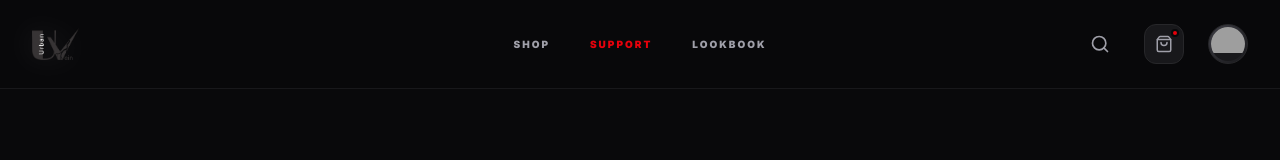
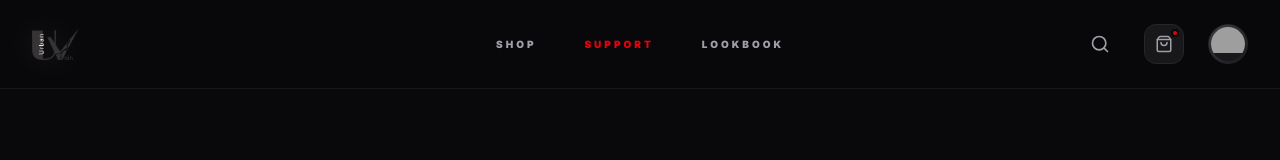
Before and after one commit to 01mrabhi/Urban-Vein-v1, a Next.js app: page /help in a window 1280 px wide. Shown: the top 160 px of the page. Built offline with nearby package versions, Linux system fonts and the light colour scheme; grey boxes are pictures that could not be loaded.

Commit message:
fix: lookbook images and navbar centering

```diff
--- a/app/products/[id]/page.tsx
+++ b/app/products/[id]/page.tsx
@@ -1,5 +1,5 @@
 'use client';
-import React, { useState } from 'react';
+import React, { useState, useEffect } from 'react';
 import Navbar from '../../../components/Navbar';
 import Footer from '../../../components/Footer';
 import { motion, AnimatePresence } from 'motion/react';
--- a/components/Lookbook.tsx
+++ b/components/Lookbook.tsx
@@ -25,7 +25,6 @@ const LOOKS = [
   }
 ];
 
-import { ImageWithSkeleton } from './Skeleton';
 
 export default function Lookbook() {
   const containerRef = useRef<HTMLDivElement>(null);
@@ -63,11 +62,10 @@ export default function Lookbook() {
                 style={{ y: idx % 2 === 0 ? y1 : y2 }}
                 className="relative w-full md:w-2/3 aspect-[3/4] rounded-[4rem] overflow-hidden group cursor-crosshair border border-zinc-900"
               >
-                <ImageWithSkeleton
+                <img
                   src={look.image}
                   alt={look.title}
-                  className="w-full h-full"
-                  imageClassName="w-full h-full object-cover grayscale hover:grayscale-0 transition-all duration-1000 scale-105 group-hover:scale-100"
+                  className="w-full h-full object-cover grayscale hover:grayscale-0 transition-all duration-1000 scale-105 group-hover:scale-100"
                 />
 
                 {/* Hotspots */}
--- a/components/Navbar.tsx
+++ b/components/Navbar.tsx
@@ -37,15 +37,15 @@ export default function Navbar() {
         </Link>
       </div>
 
-      {/* Center Section: Navigation Links */}
+      {/* Center Section: Navigation Links - Perfectly Centered */}
       {!isCheckout ? (
-        <div className="hidden lg:flex items-center justify-center gap-10">
-          <Link href="/#shop" className="text-[10px] font-black uppercase tracking-[0.2em] text-zinc-400 hover:text-white transition-colors">Shop</Link>
-          <Link href="/help" className={`text-[10px] font-black uppercase tracking-[0.2em] transition-colors ${pathname === '/help' ? 'text-red-600' : 'text-zinc-400 hover:text-white'}`}>Support</Link>
-          <Link href="/lookbook" className="text-[10px] font-black uppercase tracking-[0.2em] text-zinc-400 hover:text-white transition-colors">Lookbook</Link>
+        <div className="hidden lg:flex absolute left-1/2 -translate-x-1/2 items-center gap-12">
+          <Link href="/#shop" className="text-[10px] font-black uppercase tracking-[0.3em] text-zinc-400 hover:text-white transition-all hover:scale-110">Shop</Link>
+          <Link href="/help" className={`text-[10px] font-black uppercase tracking-[0.3em] transition-all hover:scale-110 ${pathname === '/help' ? 'text-red-600' : 'text-zinc-400 hover:text-white'}`}>Support</Link>
+          <Link href="/lookbook" className="text-[10px] font-black uppercase tracking-[0.3em] text-zinc-400 hover:text-white transition-all hover:scale-110">Lookbook</Link>
         </div>
       ) : (
-        <div className="flex items-center justify-center gap-3 text-zinc-400 bg-zinc-900/50 px-4 py-2 rounded-xl border border-zinc-800">
+        <div className="absolute left-1/2 -translate-x-1/2 flex items-center gap-3 text-zinc-400 bg-zinc-900/50 px-4 py-2 rounded-xl border border-zinc-800">
           <Lock size={14} className="text-red-600" />
           <span className="text-[10px] font-black uppercase tracking-[0.2em]">Secure Checkout</span>
         </div>
--- a/components/ProductCard.tsx
+++ b/components/ProductCard.tsx
@@ -16,7 +16,6 @@ interface ProductCardProps {
   onClick?: () => void;
 }
 
-import { ImageWithSkeleton } from './Skeleton';
 
 export default function ProductCard({
   name,
@@ -54,11 +53,10 @@ export default function ProductCard({
         </button>
 
         {/* Product Image */}
-        <ImageWithSkeleton
+        <img
           src={image}
           alt={name}
-          className="w-full h-full"
-          imageClassName="w-full h-full object-cover transition-transform duration-700 group-hover:scale-110"
+          className="w-full h-full object-cover transition-transform duration-700 group-hover:scale-110"
         />
 
         {/* Action Button */}
--- a/components/Skeleton.tsx
+++ b/components/Skeleton.tsx
@@ -33,13 +33,18 @@ export function ImageWithSkeleton({ src, alt, className, imageClassName }: {
   const [isLoaded, setIsLoaded] = React.useState(false);
 
   return (
-    <div className={`relative ${className}`}>
-      {!isLoaded && <Skeleton className="absolute inset-0 w-full h-full z-10" />}
+    <div className={`relative overflow-hidden ${className}`}>
+      {!isLoaded && (
+        <div className="absolute inset-0 z-10">
+          <Skeleton className="w-full h-full" />
+        </div>
+      )}
       <img
         src={src}
         alt={alt}
         onLoad={() => setIsLoaded(true)}
-        className={`${imageClassName} ${isLoaded ? 'opacity-100' : 'opacity-0'} transition-opacity duration-500`}
+        className={`${imageClassName} transition-opacity duration-700 ${isLoaded ? 'opacity-100' : 'opacity-0'}`}
+        onError={() => setIsLoaded(true)} // Show what we have if error
       />
     </div>
   );
```
